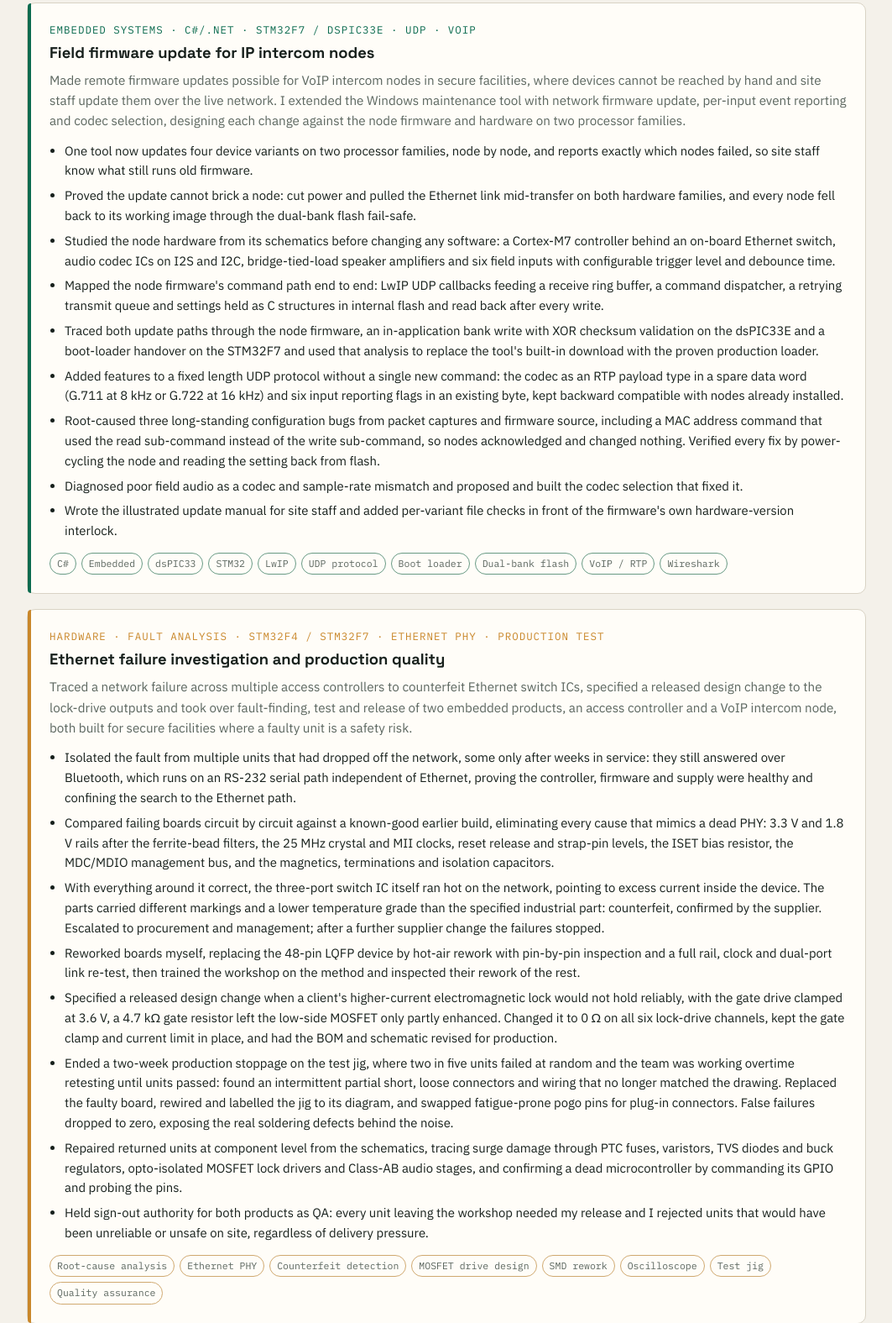
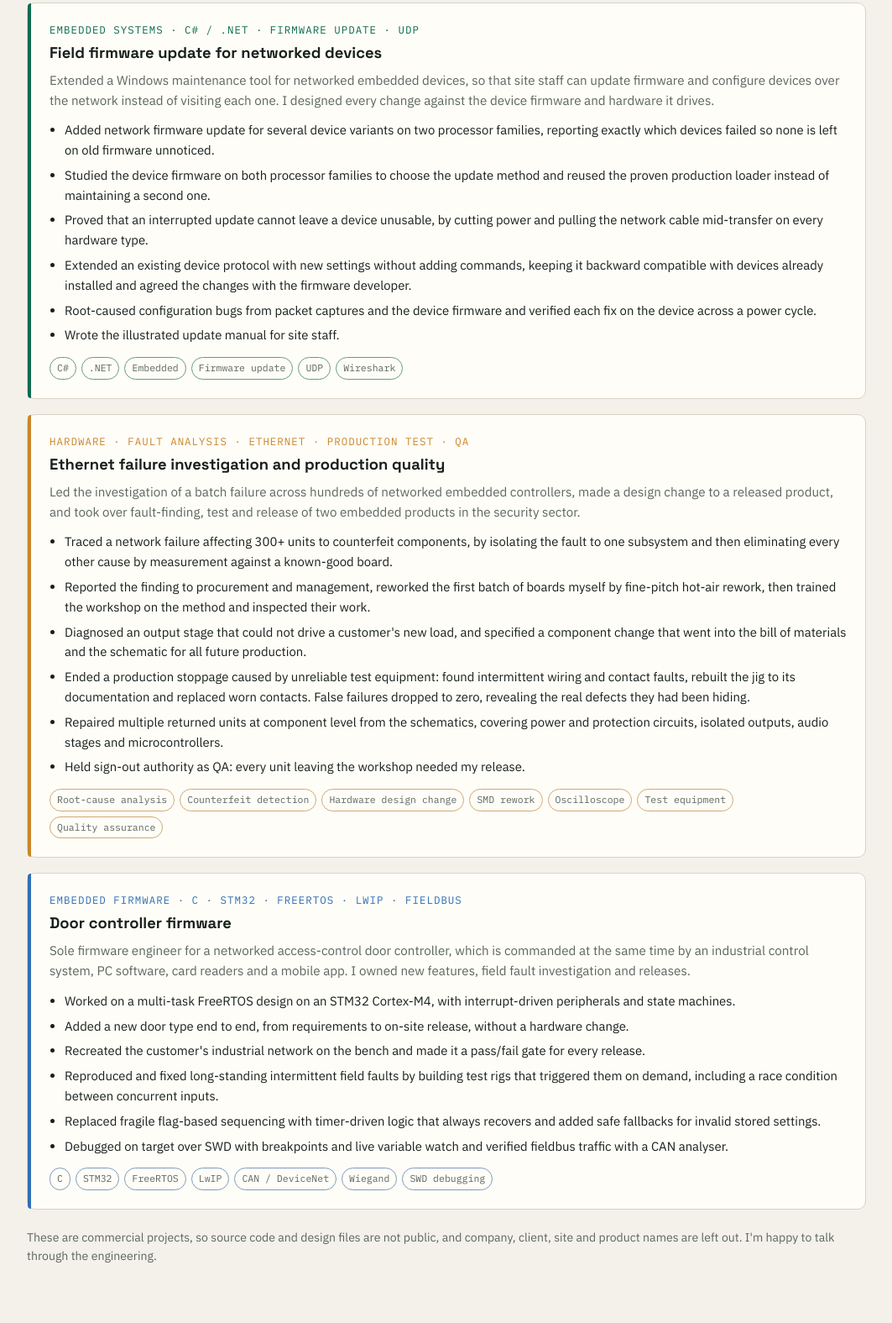
Before and after one commit to Tinashehh/Tinashe-Thomas-Chingwaru, a plain HTML site: page projects.html in a window 1280 px wide. Shown: the part 288-1863 px from the top of the page at 84% size, without its empty margins (108-1171 px from the left). Drawn offline with Linux system fonts and the light colour scheme.

Commit message:
Revise project descriptions and add new entries

```diff
--- a/projects.html
+++ b/projects.html
@@ -18,41 +18,50 @@
 
     <div class="grid" style="display:grid; grid-template-columns:1fr;">
 
-            <article class="card proj">
-        <div class="mono">Embedded systems · C#/.NET · STM32F7 / dsPIC33E · UDP · VoIP</div>
-        <h3>Field firmware update for IP intercom nodes</h3>
-        <p>Made remote firmware updates possible for VoIP intercom nodes in secure facilities, where devices cannot be reached by hand and site staff update them over the live network. I extended the Windows maintenance tool with network firmware update, per-input event reporting and codec selection, designing each change against the node firmware and hardware on two processor families.</p>
+        <article class="card proj">
+        <div class="mono">Embedded systems · C# / .NET · Firmware update · UDP</div>
+        <h3>Field firmware update for networked devices</h3>
+        <p>Extended a Windows maintenance tool for networked embedded devices, so that site staff can update firmware and configure devices over the network instead of visiting each one. I designed every change against the device firmware and hardware it drives.</p>
         <ul>
-          <li>One tool now updates four device variants on two processor families, node by node, and reports exactly which nodes failed, so site staff know what still runs old firmware.</li>
-          <li>Proved the update cannot brick a node: cut power and pulled the Ethernet link mid-transfer on both hardware families, and every node fell back to its working image through the dual-bank flash fail-safe.</li>
-          <li>Studied the node hardware from its schematics before changing any software: a Cortex-M7 controller behind an on-board Ethernet switch, audio codec ICs on I2S and I2C, bridge-tied-load speaker amplifiers and six field inputs with configurable trigger level and debounce time.</li>
-          <li>Mapped the node firmware's command path end to end: LwIP UDP callbacks feeding a receive ring buffer, a command dispatcher, a retrying transmit queue and settings held as C structures in internal flash and read back after every write.</li>
-            <li>Traced both update paths through the node firmware, an in-application bank write with XOR checksum validation on the dsPIC33E and a boot-loader handover on the STM32F7 and used that analysis to replace the tool's built-in download with the proven production loader.</li>
-          <li>Added features to a fixed length UDP protocol without a single new command: the codec as an RTP payload type in a spare data word (G.711 at 8 kHz or G.722 at 16 kHz) and six input reporting flags in an existing byte, kept backward compatible with nodes already installed.</li>
-          <li>Root-caused three long-standing configuration bugs from packet captures and firmware source, including a MAC address command that used the read sub-command instead of the write sub-command, so nodes acknowledged and changed nothing. Verified every fix by power-cycling the node and reading the setting back from flash.</li>
-          <li>Diagnosed poor field audio as a codec and sample-rate mismatch and proposed and built the codec selection that fixed it.</li>
-          <li>Wrote the illustrated update manual for site staff and added per-variant file checks in front of the firmware's own hardware-version interlock.</li>
+          <li>Added network firmware update for several device variants on two processor families, reporting exactly which devices failed so none is left on old firmware unnoticed.</li>
+          <li>Studied the device firmware on both processor families to choose the update method and reused the proven production loader instead of maintaining a second one.</li>
+          <li>Proved that an interrupted update cannot leave a device unusable, by cutting power and pulling the network cable mid-transfer on every hardware type.</li>
+          <li>Extended an existing device protocol with new settings without adding commands, keeping it backward compatible with devices already installed and agreed the changes with the firmware developer.</li>
+          <li>Root-caused configuration bugs from packet captures and the device firmware and verified each fix on the device across a power cycle.</li>
+          <li>Wrote the illustrated update manual for site staff.</li>
         </ul>
-        <div class="tags"><span>C#</span><span>Embedded</span><span>dsPIC33</span><span>STM32</span><span>LwIP</span><span>UDP protocol</span><span>Boot loader</span><span>Dual-bank flash</span><span>VoIP / RTP</span><span>Wireshark</span></div>
+        <div class="tags"><span>C#</span><span>.NET</span><span>Embedded</span><span>Firmware update</span><span>UDP</span><span>Wireshark</span></div>
       </article>
 
     <article class="card proj">
-        <div class="mono">Hardware · Fault analysis · STM32F4 / STM32F7 · Ethernet PHY · Production test</div>
+        <div class="mono">Hardware · Fault analysis · Ethernet · Production test · QA</div>
         <h3>Ethernet failure investigation and production quality</h3>
-        <p>Traced a network failure across multiple access controllers to counterfeit Ethernet switch ICs, specified a released design change to the lock-drive outputs and took over fault-finding, test and release of two embedded products, an access controller and a VoIP intercom node, both built for secure facilities where a faulty unit is a safety risk.</p>
+        <p>Led the investigation of a batch failure across hundreds of networked embedded controllers, made a design change to a released product, and took over fault-finding, test and release of two embedded products in the security sector.</p>
         <ul>
-          <li>Isolated the fault from multiple units that had dropped off the network, some only after weeks in service: they still answered over Bluetooth, which runs on an RS-232 serial path independent of Ethernet, proving the controller, firmware and supply were healthy and confining the search to the Ethernet path.</li>
-          <li>Compared failing boards circuit by circuit against a known-good earlier build, eliminating every cause that mimics a dead PHY: 3.3 V and 1.8 V rails after the ferrite-bead filters, the 25 MHz crystal and MII clocks, reset release and strap-pin levels, the ISET bias resistor, the MDC/MDIO management bus, and the magnetics, terminations and isolation capacitors.</li>
-          <li>With everything around it correct, the three-port switch IC itself ran hot on the network, pointing to excess current inside the device. The parts carried different markings and a lower temperature grade than the specified industrial part: counterfeit, confirmed by the supplier. Escalated to procurement and management; after a further supplier change the failures stopped.</li>
-          <li>Reworked boards myself, replacing the 48-pin LQFP device by hot-air rework with pin-by-pin inspection and a full rail, clock and dual-port link re-test, then trained the workshop on the method and inspected their rework of the rest.</li>
-          <li>Specified a released design change when a client's higher-current electromagnetic lock would not hold reliably, with the gate drive clamped at 3.6 V, a 4.7 kΩ gate resistor left the low-side MOSFET only partly enhanced. Changed it to 0 Ω on all six lock-drive channels, kept the gate clamp and current limit in place, and had the BOM and schematic revised for production.</li>
-          <li>Ended a two-week production stoppage on the test jig, where two in five units failed at random and the team was working overtime retesting until units passed: found an intermittent partial short, loose connectors and wiring that no longer matched the drawing. Replaced the faulty board, rewired and labelled the jig to its diagram, and swapped fatigue-prone pogo pins for plug-in connectors. False failures dropped to zero, exposing the real soldering defects behind the noise.</li>
-          <li>Repaired returned units at component level from the schematics, tracing surge damage through PTC fuses, varistors, TVS diodes and buck regulators, opto-isolated MOSFET lock drivers and Class-AB audio stages, and confirming a dead microcontroller by commanding its GPIO and probing the pins.</li>
-          <li>Held sign-out authority for both products as QA: every unit leaving the workshop needed my release and I rejected units that would have been unreliable or unsafe on site, regardless of delivery pressure.</li>
+          <li>Traced a network failure affecting 300+ units to counterfeit components, by isolating the fault to one subsystem and then eliminating every other cause by measurement against a known-good board.</li>
+          <li>Reported the finding to procurement and management, reworked the first batch of boards myself by fine-pitch hot-air rework, then trained the workshop on the method and inspected their work.</li>
+          <li>Diagnosed an output stage that could not drive a customer's new load, and specified a component change that went into the bill of materials and the schematic for all future production.</li>
+          <li>Ended a production stoppage caused by unreliable test equipment: found intermittent wiring and contact faults, rebuilt the jig to its documentation and replaced worn contacts. False failures dropped to zero, revealing the real defects they had been hiding.</li>
+          <li>Repaired multiple returned units at component level from the schematics, covering power and protection circuits, isolated outputs, audio stages and microcontrollers.</li>
+          <li>Held sign-out authority as QA: every unit leaving the workshop needed my release.</li>
         </ul>
-        <div class="tags"><span>Root-cause analysis</span><span>Ethernet PHY</span><span>Counterfeit detection</span><span>MOSFET drive design</span><span>SMD rework</span><span>Oscilloscope</span><span>Test jig</span><span>Quality assurance</span></div>
+        <div class="tags"><span>Root-cause analysis</span><span>Counterfeit detection</span><span>Hardware design change</span><span>SMD rework</span><span>Oscilloscope</span><span>Test equipment</span><span>Quality assurance</span></div>
       </article>
 
+        <article class="card proj">
+        <div class="mono">Embedded firmware · C · STM32 · FreeRTOS · LwIP · Fieldbus</div>
+        <h3>Door controller firmware</h3>
+        <p>Sole firmware engineer for a networked access-control door controller, which is commanded at the same time by an industrial control system, PC software, card readers and a mobile app. I owned new features, field fault investigation and releases.</p>
+        <ul>
+          <li>Worked on a multi-task FreeRTOS design on an STM32 Cortex-M4, with interrupt-driven peripherals and state machines.</li>
+          <li>Added a new door type end to end, from requirements to on-site release, without a hardware change.</li>
+          <li>Recreated the customer's industrial network on the bench and made it a pass/fail gate for every release.</li>
+          <li>Reproduced and fixed long-standing intermittent field faults by building test rigs that triggered them on demand, including a race condition between concurrent inputs.</li>
+          <li>Replaced fragile flag-based sequencing with timer-driven logic that always recovers and added safe fallbacks for invalid stored settings.</li>
+          <li>Debugged on target over SWD with breakpoints and live variable watch and verified fieldbus traffic with a CAN analyser.</li>
+        </ul>
+        <div class="tags"><span>C</span><span>STM32</span><span>FreeRTOS</span><span>LwIP</span><span>CAN / DeviceNet</span><span>Wiegand</span><span>SWD debugging</span></div>
+      </article>
 
     </div>
     <p class="note">These are commercial projects, so source code and design files are not public, and company, client, site and product names are left out. I'm happy to talk through the engineering.</p>
```
